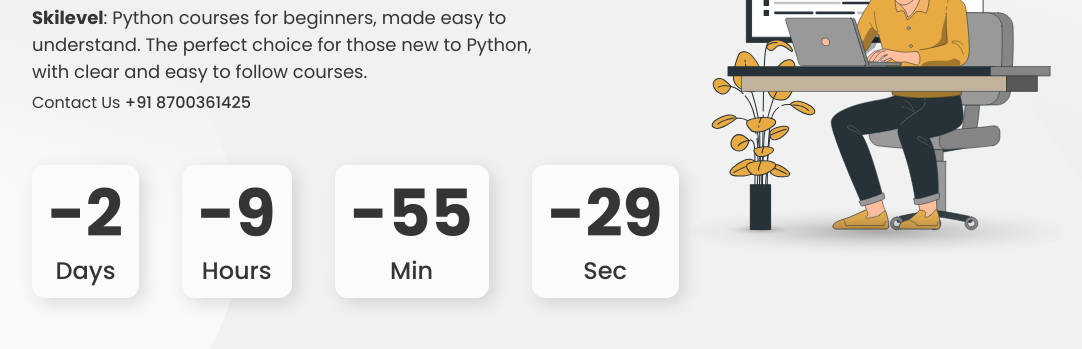
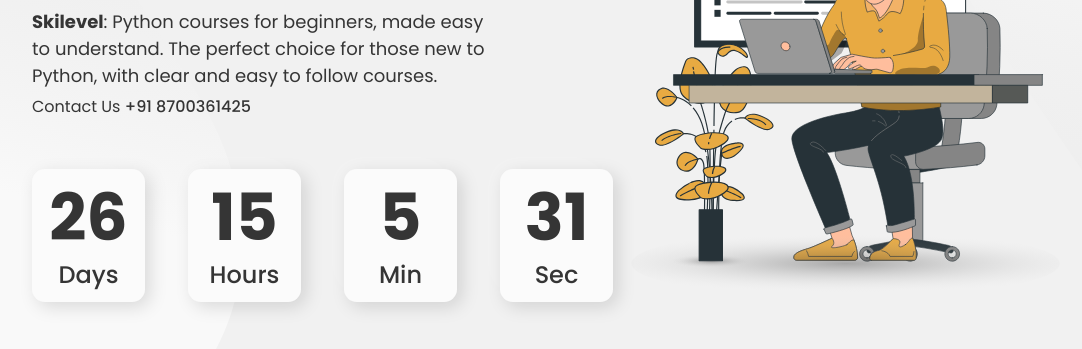
Before and after one commit to Nitinsha58/skilevel-prod, a plain HTML site: page index.html in a window 1280 px wide. Shown: the part 325-674 px from the top of the page, without its empty margins (72-1154 px from the left). Drawn offline with Linux system fonts and the light colour scheme; files whose address does not match are found by name.

Commit message:
Update launch date

```diff
--- a/app.js
+++ b/app.js
@@ -1,5 +1,5 @@
 const countdown = ()=>{
-    const countDate = new Date('Feb 30, 2023, 10:26:00').getTime()
+    const countDate = new Date('Mar 30, 2023, 10:26:00').getTime()
     const now = new Date().getTime();
 
     const gap = countDate - now;
```
Also changed, not shown: index.html (line endings or trailing spaces).
